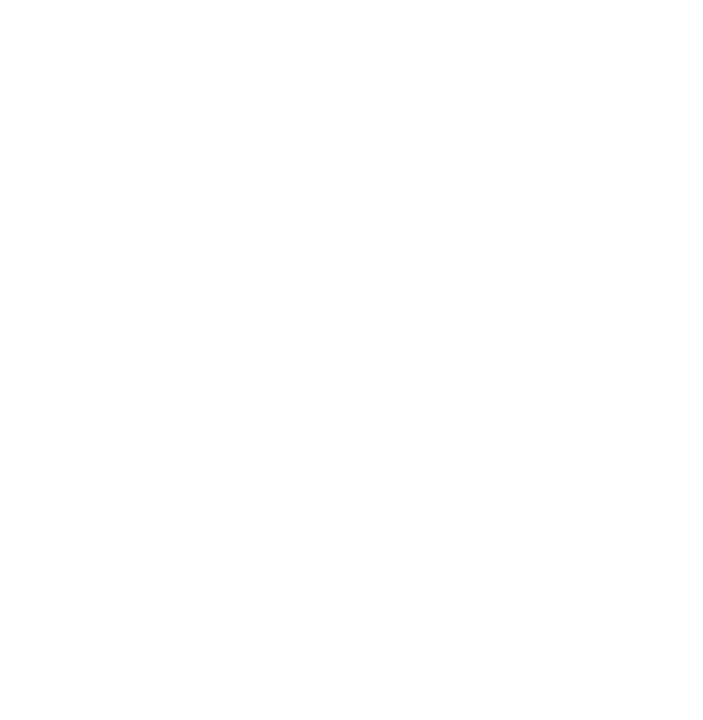
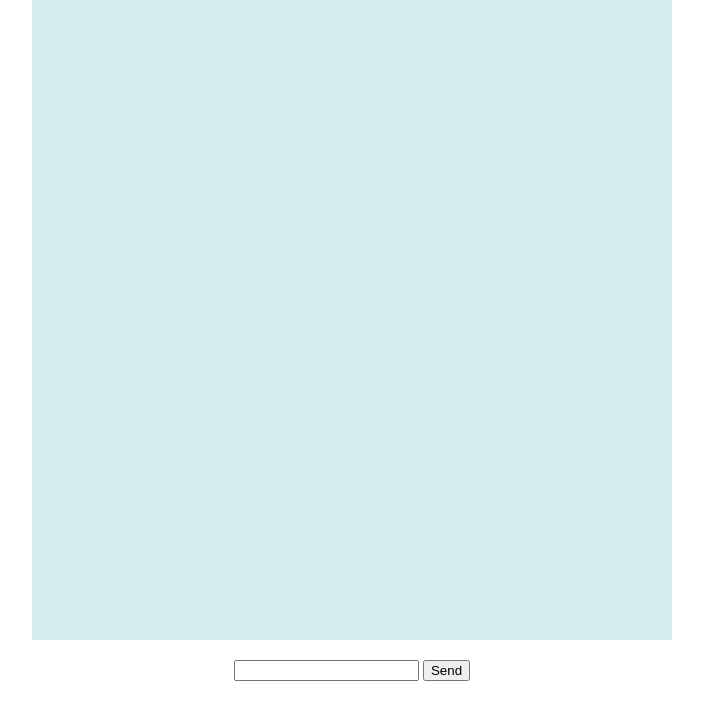
Before and after one commit to EdersonDav/Chat, a website: page public/index.html in a window 1280 px wide. Shown: the whole page, without its empty margins (288-991 px from the left). Drawn offline with Linux system fonts and the light colour scheme.

```diff
--- a/public/index.html
+++ b/public/index.html
@@ -3,7 +3,18 @@
   <head>
     <meta charset="UTF-8" />
     <meta name="viewport" content="width=device-width, initial-scale=1.0" />
-    <title>Document</title>
+    <link rel="stylesheet" href="style/style.css" />
+    <title>Chat</title>
   </head>
-  <body></body>
+  <body>
+    <div class="container">
+      <div id="messages"></div>
+
+      <form action="#">
+        <input type="text" name="" id="" />
+        <button type="submit">Send</button>
+      </form>
+    </div>
+    <script src="js/script.js"></script>
+  </body>
 </html>
--- /dev/null
+++ b/public/style/style.css
@@ -0,0 +1,19 @@
+body {
+  margin: 0;
+  padding: 0;
+}
+
+.container {
+  display: flex;
+  align-items: center;
+  flex-direction: column;
+}
+
+#messages {
+  height: 80vh;
+  background-color: rgb(213, 236, 236);
+  width: 50%;
+  margin: auto;
+  min-width: 500px;
+  margin-bottom: 20px;
+}
```
Also changed, not shown: server/index.js (+22 -0 lines), README.md, public/js/script.js (added).
